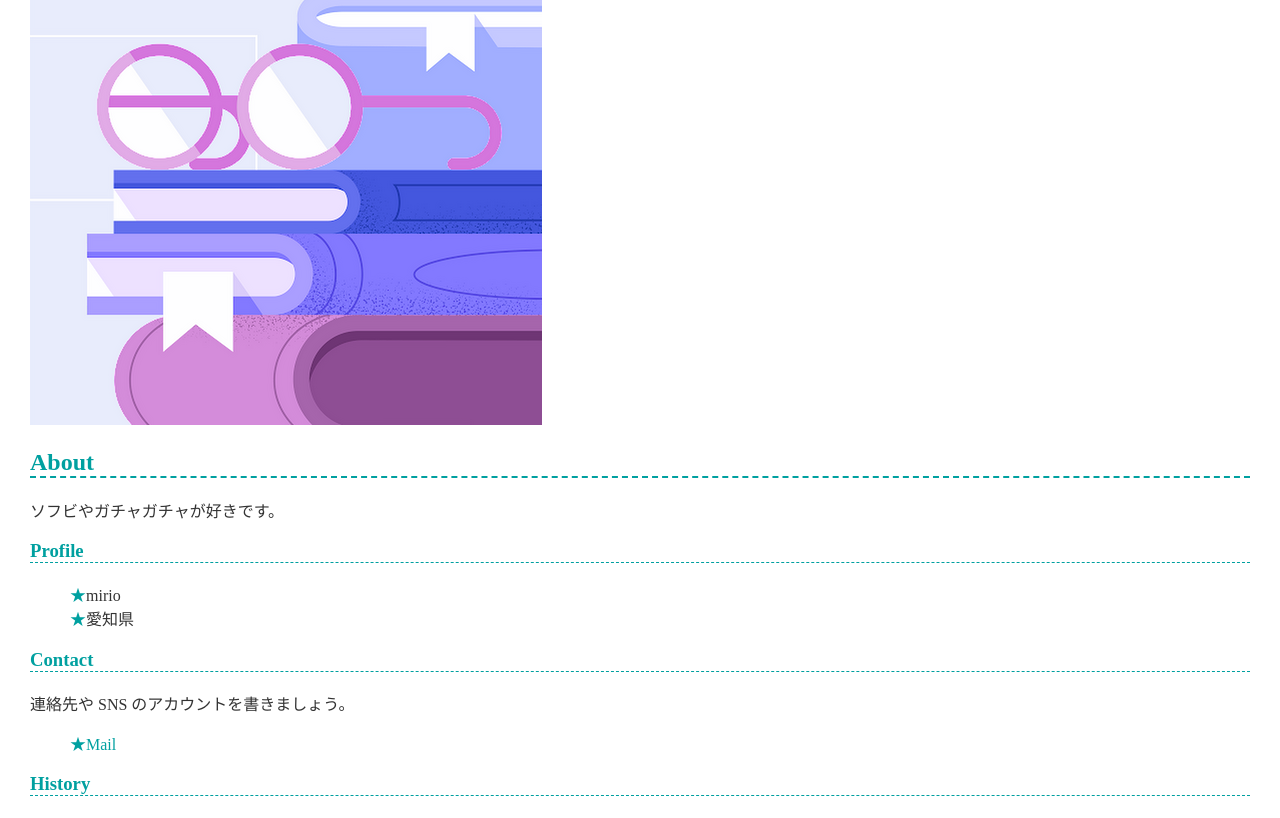
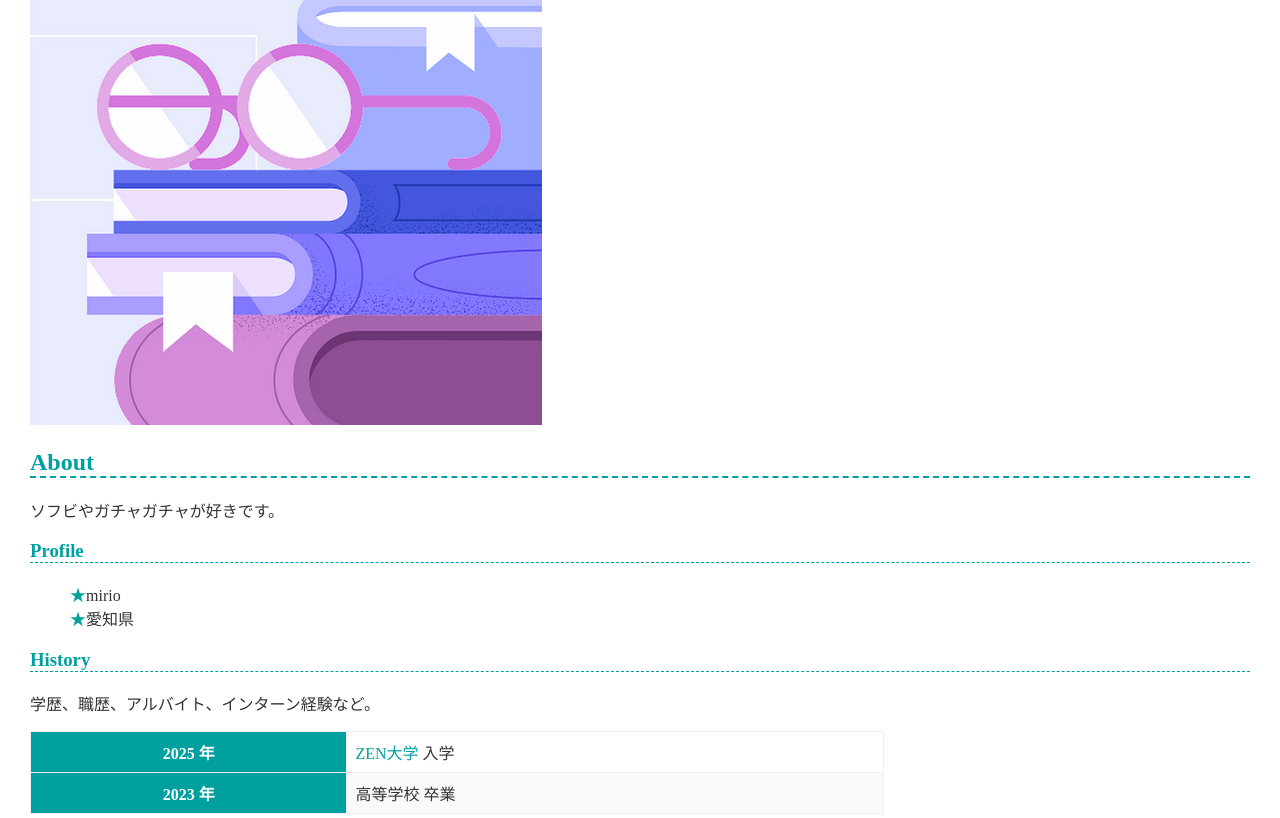
Before and after one commit to mirio123456/mirio123456.github.io, a plain HTML site: page index.html in a window 1280 px wide. Shown: the part 200-1018 px from the top of the page. Drawn offline with Linux system fonts and the light colour scheme.

Commit message:
コンタクトの削除

```diff
--- a/index.html
+++ b/index.html
@@ -21,11 +21,7 @@
       <li>愛知県</li>
     </ul>
 
-    <h3>Contact</h3>
-    <p>連絡先や SNS のアカウントを書きましょう。</p>
-    <ul>
-      <li><a href="251zs01685@student.zen.ac.jp">Mail</a></li>
-    </ul>
+
 
     <h3>History</h3>
     <p>学歴、職歴、アルバイト、インターン経験など。</p>
```
